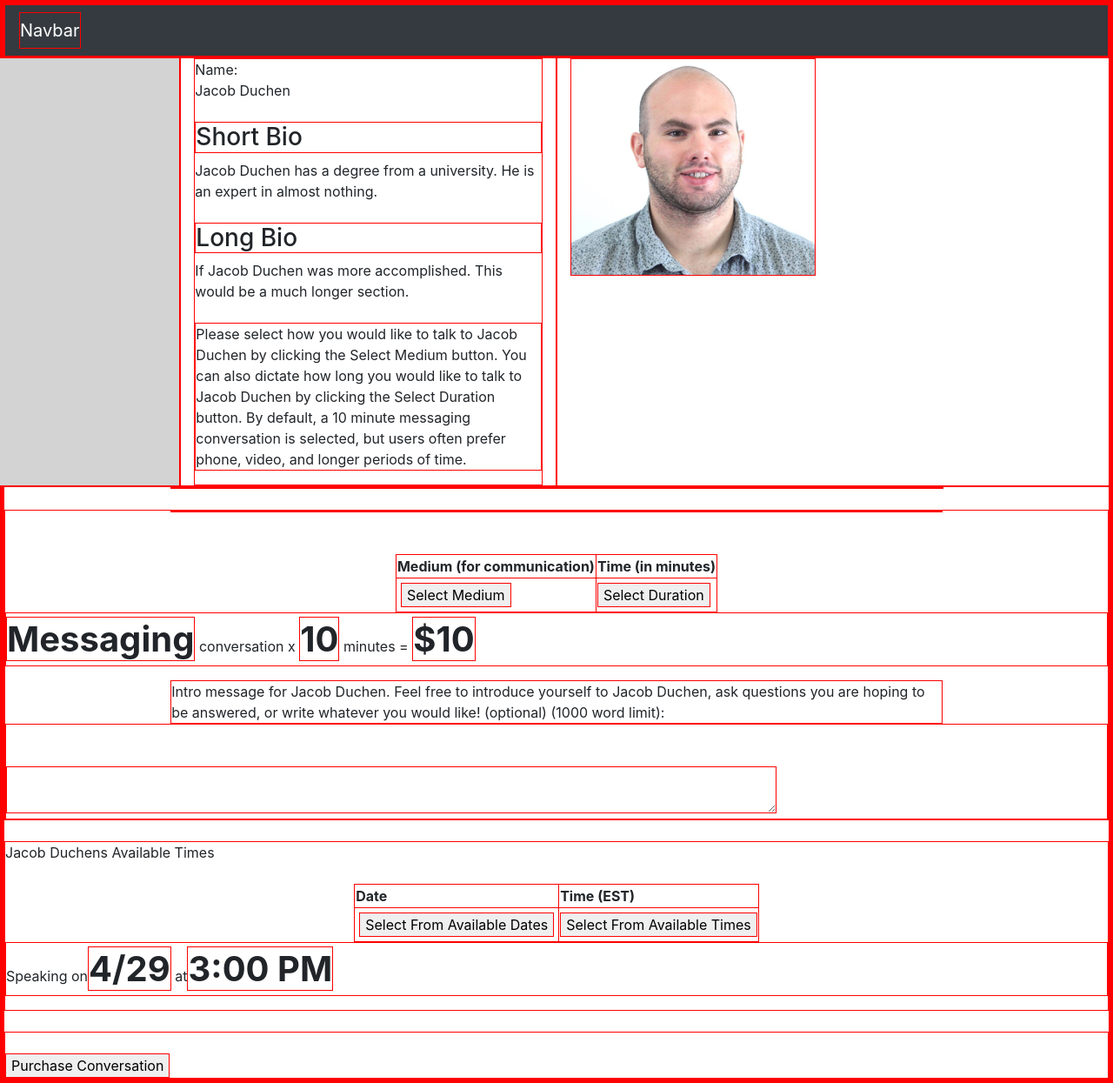
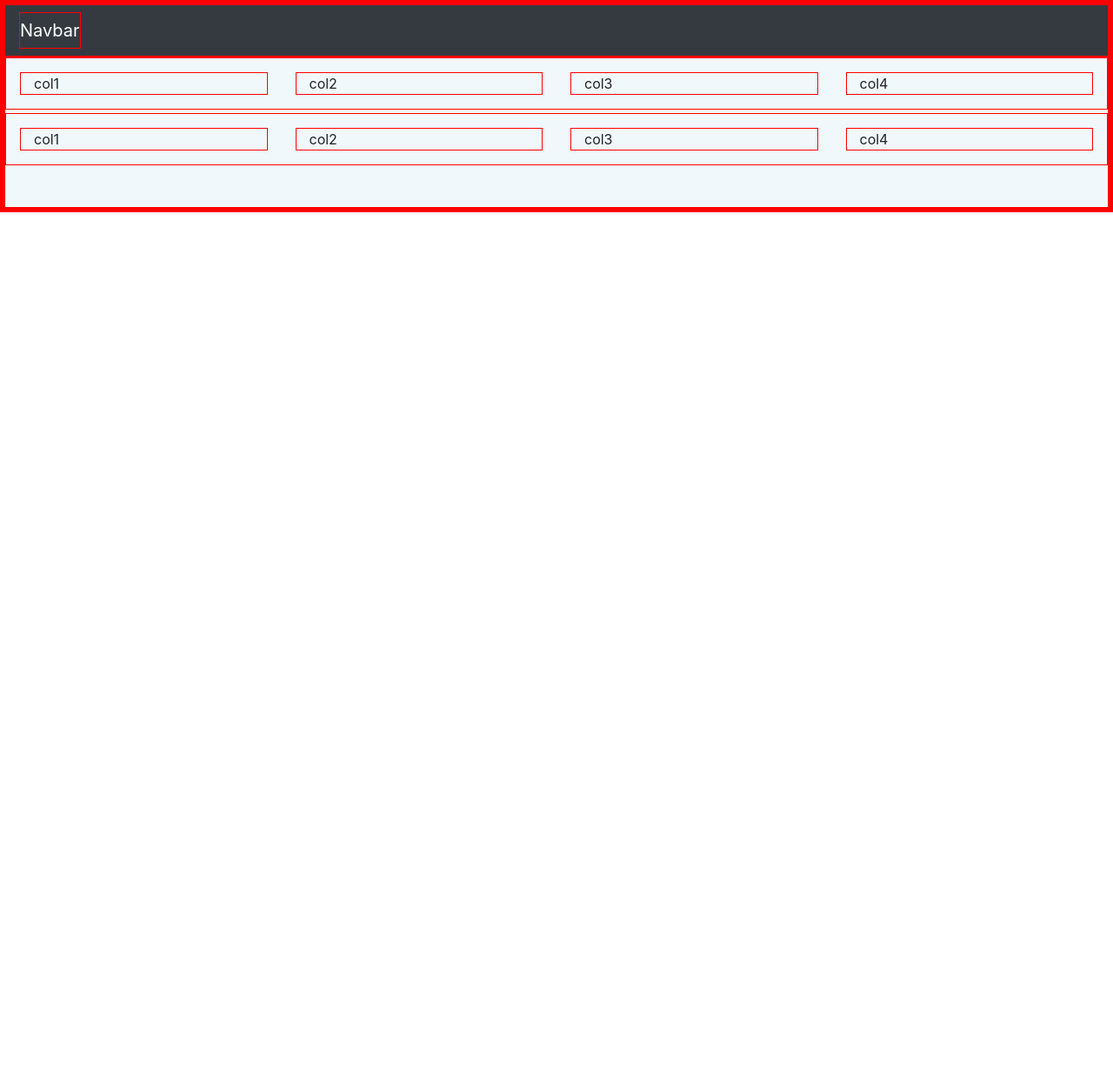
Before and after one commit to sanpak/newDigitalProject, a React (Create React App) app in the folder client-app/frontend-app/: page / in a window 1280 px wide. Shown: the whole page at 87% size. After the commit the page ends 800 px from the top, so only its background shows below. Built offline with nearby package versions, Linux system fonts and the light colour scheme.

Commit message:
building grid system

```diff
--- a/client-app/frontend-app/src/components/Home.js
+++ b/client-app/frontend-app/src/components/Home.js
@@ -153,170 +153,36 @@ function Home() {
   // const computeTimeDurationSection = <p>Hello world</p>
 
   return (
-    <div className="Home">
+
+    //nav bar
+    <div className="Home app-background">
+
       <nav class="sticky-top navbar navbar-dark bg-dark">
         <a class="navbar-brand" href="#">
           Navbar
         </a>
       </nav>
 
+      <div class="container-fluid">
+        <div class="row mb-1">
+          <div class="col m-3">col1</div>
+          <div class="col m-3">col2</div>
+          <div class="col m-3">col3</div>
+          <div class="col m-3">col4</div>
+        </div>
 
-        <div class="row">
-        <div class="col-2 light-gray"></div>
-          <div class="col-sm-4">
+        <div class="row mb-5">
+          <div class="col m-3">col1</div>
+          <div class="col m-3">col2</div>
+          <div class="col m-3">col3</div>
+          <div class="col m-3">col4</div>
+        </div>
+      </div>
 
-              <div>
-                Name:
-                <br />
-                {username}
-                <br />
-                <br />
-                  <h3>Short Bio</h3>
-                  {username} has a degree from a university. He is an expert in almost
-                  nothing.
-                <br />
-                <br />
-                <h3>Long Bio</h3>
-                If {username} was more accomplished. This would be a much longer
-                section.
-
-                <br />
-                <br />
-                <p>Please select how you would like to talk to {username} by clicking the
-                Select Medium button. You can also dictate how long you would like to
-                talk to {username} by clicking the Select Duration button. By default,
-                a 10 minute messaging conversation is selected, but users often prefer
-                phone, video, and longer periods of time.
-                </p>
-              </div>
-          </div>
-
-        <div class="col-sm">
-            <img class="img-fluid"
-              className="pictureSection"
-              src={process.env.PUBLIC_URL + "/assets/profile.jpg"}
-              alt="picture of user"
-            />
-        </div>
-        </div>
+    </div>
 
 
 
-      <div className="bigParagraph">
-
-      </div>
-      <br />
-
-      <div className="baseball">
-        <div className="bigParagraph">
-
-        </div>
-        <br />
-        <br />
-        <table className="tableStyles">
-          <tbody>
-            <tr className="tableRow">
-              <th>Medium (for communication)</th>
-              <th>Time (in minutes)</th>
-            </tr>
-            <tr>
-              <td className="tableRow">
-                <button
-                  type="button"
-                  onClick={(e) => handleMediumDropdownButtonClick(e)}
-                >
-                  Select Medium
-                </button>
-                {openMedium && (
-                  <div>
-                    <ul className="ourList">{mediumList}</ul>
-                  </div>
-                )}
-              </td>
-              <td>
-                <button
-                  type="button"
-                  onClick={(e) => handleDurationDropdownButtonClick(e)}
-                >
-                  Select Duration
-                </button>
-                {openDuration && (
-                  <div>
-                    <ul className="ourList">{durationsList}</ul>
-                  </div>
-                )}
-              </td>
-            </tr>
-          </tbody>
-        </table>
-        {printedComputeStatement}
-        <div className="bigParagraph">
-          Intro message for {username}. Feel free to introduce yourself to{" "}
-          {username}, ask questions you are hoping to be answered, or write
-          whatever you would like! (optional) (1000 word limit):
-        </div>
-        <div>
-          <br />
-          <br />
-          <textarea
-            className="bigTextArea"
-            type="textarea"
-            onChange={(e) => setIntro(e.target.value)}
-          />
-        </div>
-      </div>
-      <br />
-      <div>
-        {username}s Available Times
-        <br />
-        <br />
-        <table className="tableStyles">
-          <tbody>
-            <tr className="tableRow">
-              <th>Date</th>
-              <th>Time (EST)</th>
-            </tr>
-            <tr>
-              <td className="tableRow">
-                <button
-                  type="button"
-                  onClick={(e) => handleDateDropdownButtonClick(e)}
-                >
-                  Select From Available Dates
-                </button>
-                {openDate && (
-                  <div>
-                    <ul className="ourList">{datesList}</ul>
-                  </div>
-                )}
-              </td>
-              <td>
-                <button
-                  type="button"
-                  onClick={(e) => handleTimeDropdownButtonClick(e)}
-                >
-                  Select From Available Times
-                </button>
-                {openTime && (
-                  <div>
-                    <ul className="ourList">{timesList}</ul>
-                  </div>
-                )}
-              </td>
-            </tr>
-          </tbody>
-        </table>
-        {computeTimeDurationSection}
-      </div>
-
-      <br />
-      <div>
-        <br />
-        <button onClick={(e) => handleFinalSubmit(e)}>
-          Purchase Conversation
-        </button>
-      </div>
-    </div>
   );
 }
 
--- a/client-app/frontend-app/src/styles/Home.css
+++ b/client-app/frontend-app/src/styles/Home.css
@@ -4,6 +4,9 @@
   text-align: left;
 }
 
+.app-background {
+  background-color: #f1f8fc;
+}
 
 .text-left {
   text-align: left;
```
Also changed, not shown: 1 other file (tests, documents, lock files or other folders).
